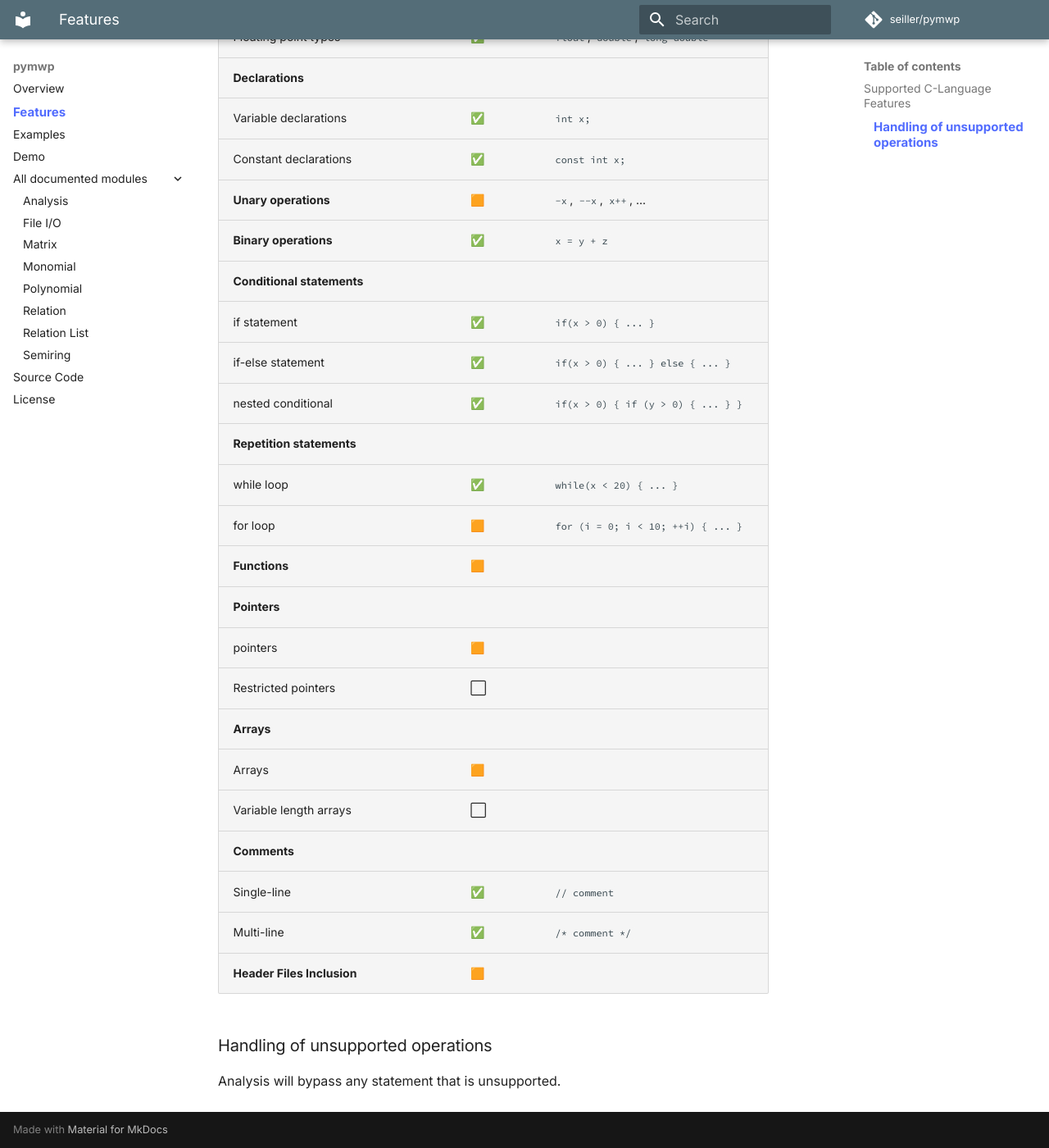
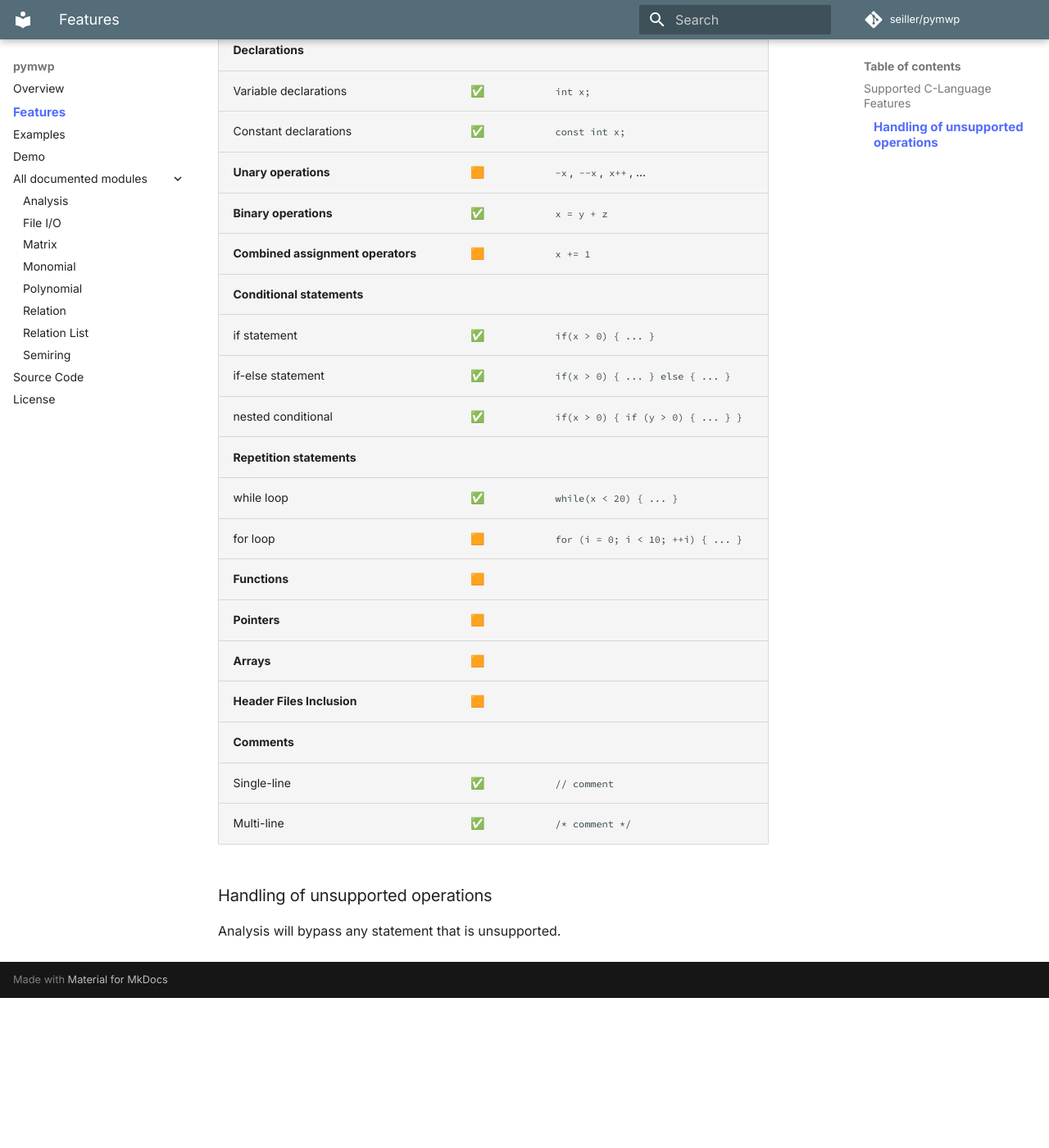
Before and after one commit to statycc/pymwp, an MkDocs documentation site: the page built from docs/features.md, in a window 1280 px wide and 1400 px high, scrolled down 785 px. Shown: the whole window at 82% size. Built offline with MkDocs 1.6.1 and Material for MkDocs 9.7.7, drawn with Linux system fonts in a browser that asks for light colours; nearby versions of some CDN libraries; comment, search, counter and statistics services are not loaded; after the commit the page ends 2002 px from its top, so only the background shows below that.

Commit message:
Update features.md

```diff
--- a/docs/features.md
+++ b/docs/features.md
@@ -30,6 +29,7 @@ Description | State | Example
  Constant declarations |  ✅  | `const int x;`
 **Unary operations** | 🟧 | `-x`, `--x`, `x++`, ...
 **Binary operations** | ✅ |  `x = y + z`
+**Combined assignment operators** | 🟧 | `x += 1` |
 **Conditional statements** ||
  if statement | ✅ | `if(x > 0) { ... }`
  if-else statement | ✅ | `if(x > 0) { ... } else { ... }`
@@ -38,16 +38,12 @@ Description | State | Example
  while loop | ✅ | `while(x < 20) { ... }`
  for loop | 🟧 | `for (i = 0; i < 10; ++i) { ... }`
 **Functions** | 🟧 ||
-**Pointers** ||
- pointers | 🟧 |
- Restricted pointers | ⬜ |
-**Arrays** ||
- Arrays | 🟧 |
- Variable length arrays | ⬜ |
+**Pointers** | 🟧 ||
+**Arrays** | 🟧 ||
+ **Header Files Inclusion** | 🟧 ||
 **Comments** ||
  Single-line | ✅ | `// comment`
  Multi-line | ✅ | `/* comment */`
- **Header Files Inclusion** | 🟧 ||
 
 ### Handling of unsupported operations
 
```
Also changed, not shown: other parts of docs/features.md (+1 -2 lines).
